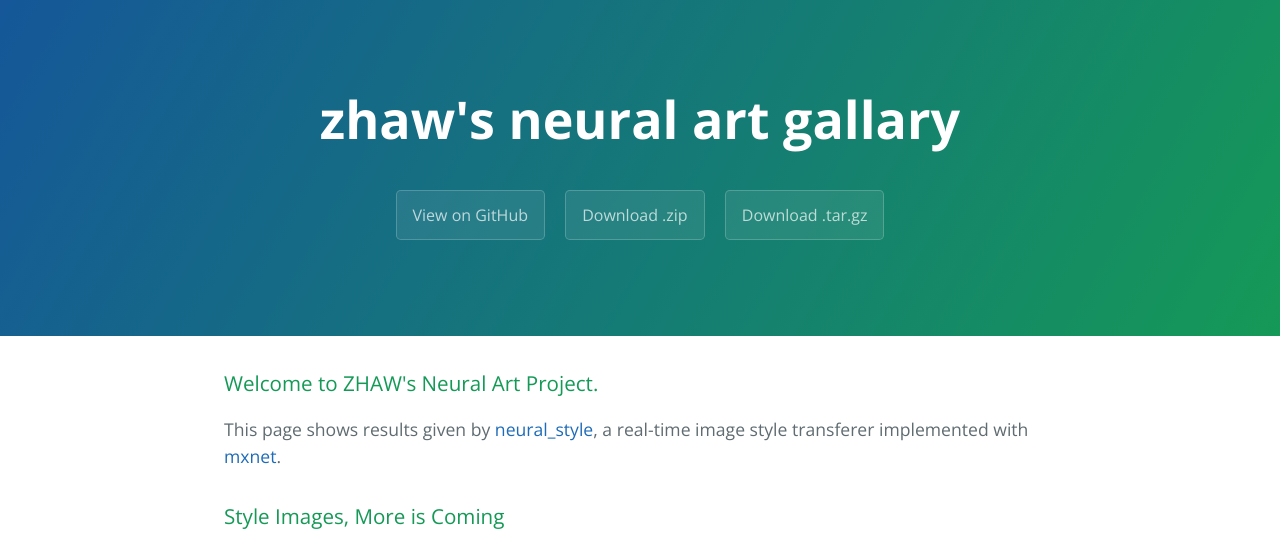
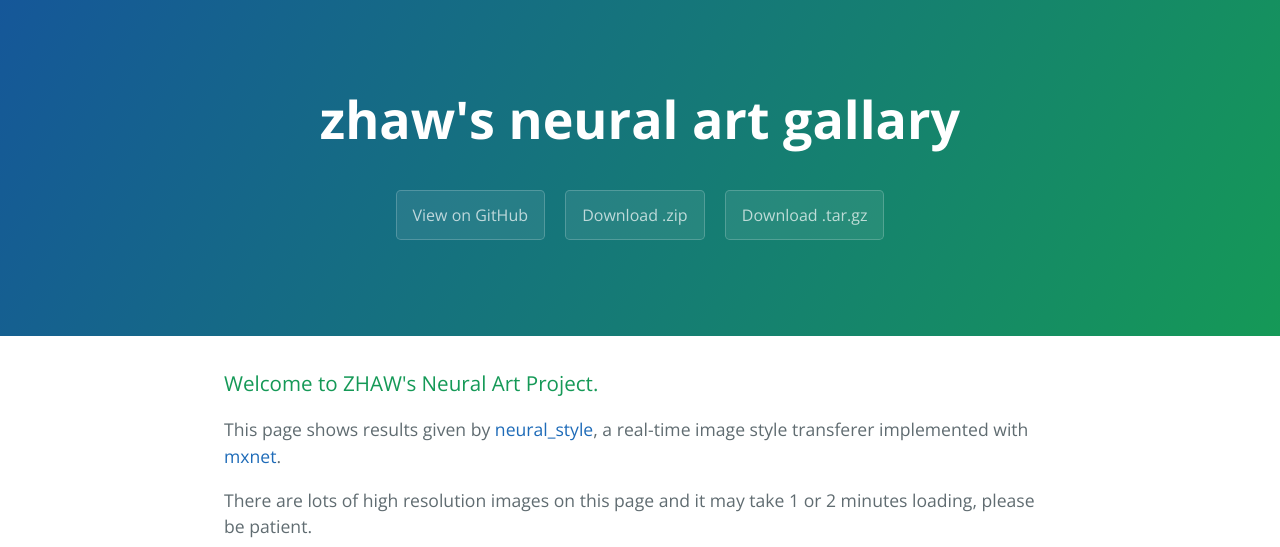
Before and after one commit to zhaw/neuralstyleio, a plain HTML site: page index.html in a window 1280 px wide. Shown: the top 547 px of the page. Drawn offline with nearby package versions, Linux system fonts and the light colour scheme.

Commit message:
Update index.html

```diff
--- a/index.html
+++ b/index.html
@@ -24,6 +24,7 @@
 <a id="welcome-to-github-pages" class="anchor" href="#welcome-to-github-pages" aria-hidden="true"><span aria-hidden="true" class="octicon octicon-link"></span></a>Welcome to ZHAW's Neural Art Project.</h3>
 
 <p>This page shows results given by <a href="https://www.github.com/zhaw/neural_style/">neural_style</a>, a real-time image style transferer implemented with <a href="https://www.github.com/dmlc/mxnet">mxnet</a>.
+<p>There are lots of high resolution images on this page and it may take 1 or 2 minutes loading, please be patient.</p>
 
 <h3>
 <a id="designer-templates" class="anchor" href="#designer-templates" aria-hidden="true"><span aria-hidden="true" class="octicon octicon-link"></span></a>Style Images, More is Coming</h3>
```
